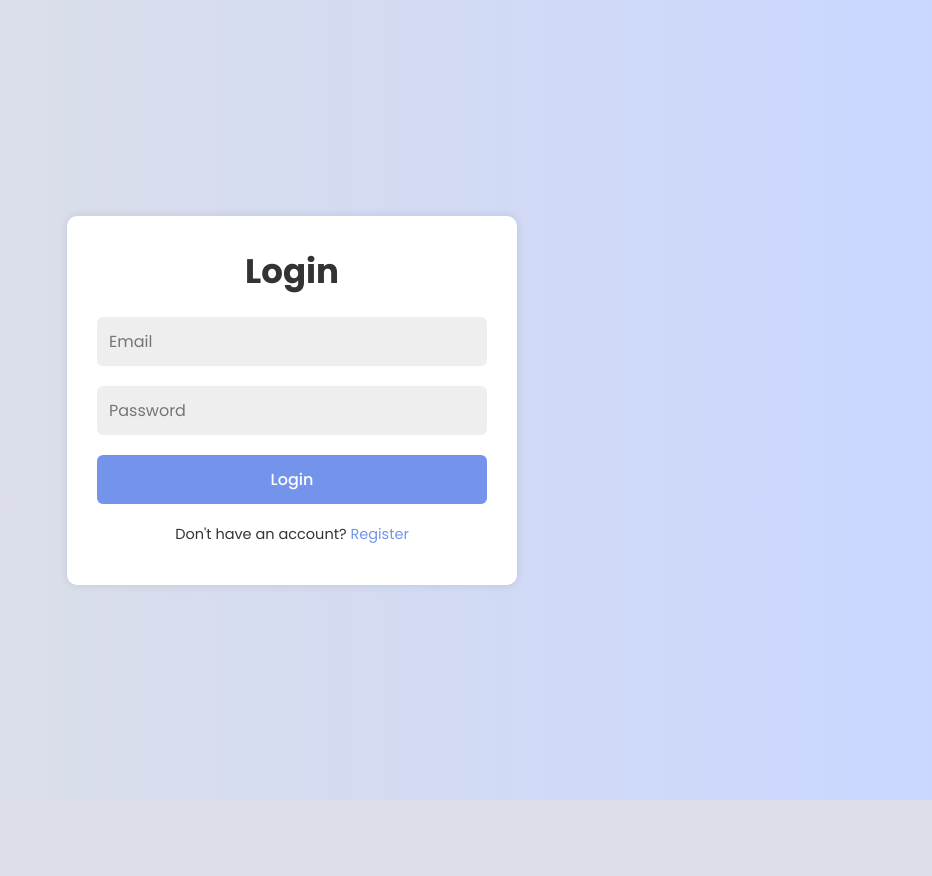
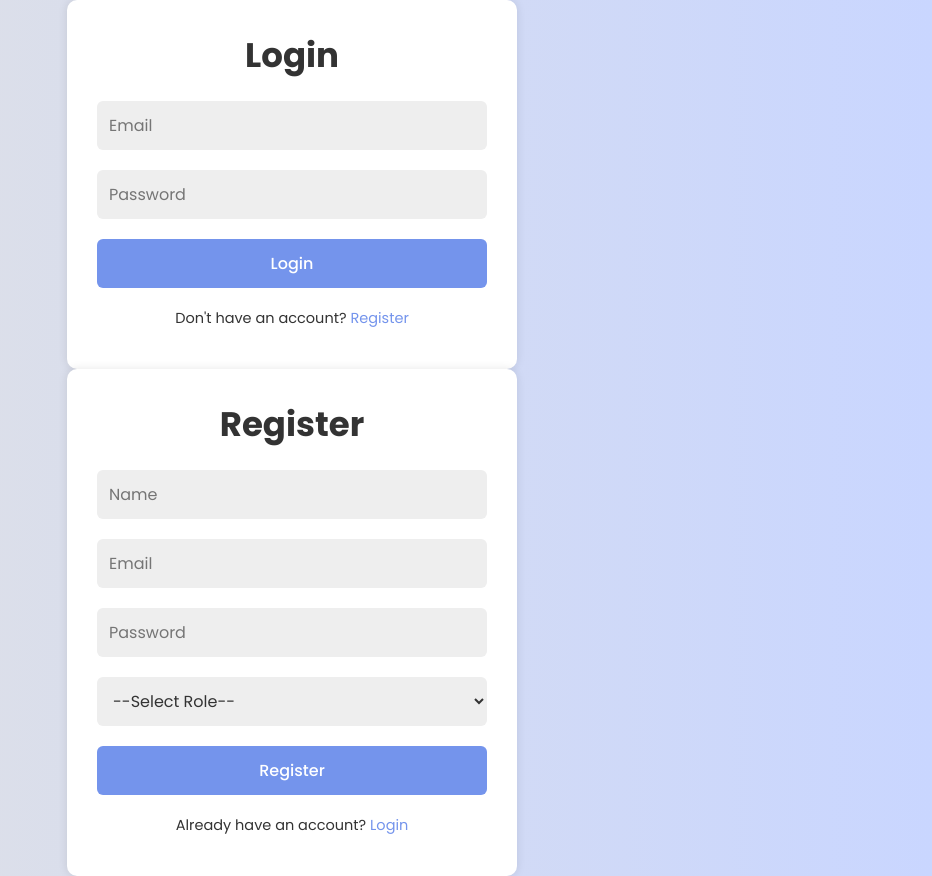
Before and after one commit to zeenat-mustafa/auth-system, a PHP site: page / in a window 1280 px wide. Shown: the whole page, without its empty margins (348-1280 px from the left). Before the commit the page ends 800 px from the top, so only its background shows below. Run offline with PHP 8.4, Linux system fonts and the light colour scheme.

Commit message:
Add registration form with styling

```diff
--- a/index.html
+++ b/index.html
@@ -18,6 +18,22 @@
                 <p>Don't have an account? <a href="#">Register</a></p>
             </form>
         </div>
+
+        <div class="form-box" id="register-form">
+            <form action="">
+                <h2>Register</h2>
+                <input type="text" name="name" placeholder="Name" required>
+                <input type="email" name="email" placeholder="Email" required>
+                <input type="password" name="password" placeholder="Password" required>
+                <select name="role">
+                    <option value="">--Select Role--</option>
+                    <option value="user">User</option>
+                    <option value="Admin">Admin</option>
+                </select>
+                <button type="submit" name="register">Register</button>
+                <p>Already have an account? <a href="#">Login</a></p>
+            </form>
+        </div>
     </div>
 
 </body>
--- a/style.css
+++ b/style.css
@@ -35,7 +35,8 @@ h2 {
     margin-bottom: 20px;
 }
 
-input {
+input,
+select {
     width: 100%;
     padding: 12px;
     background: #eee;
```
